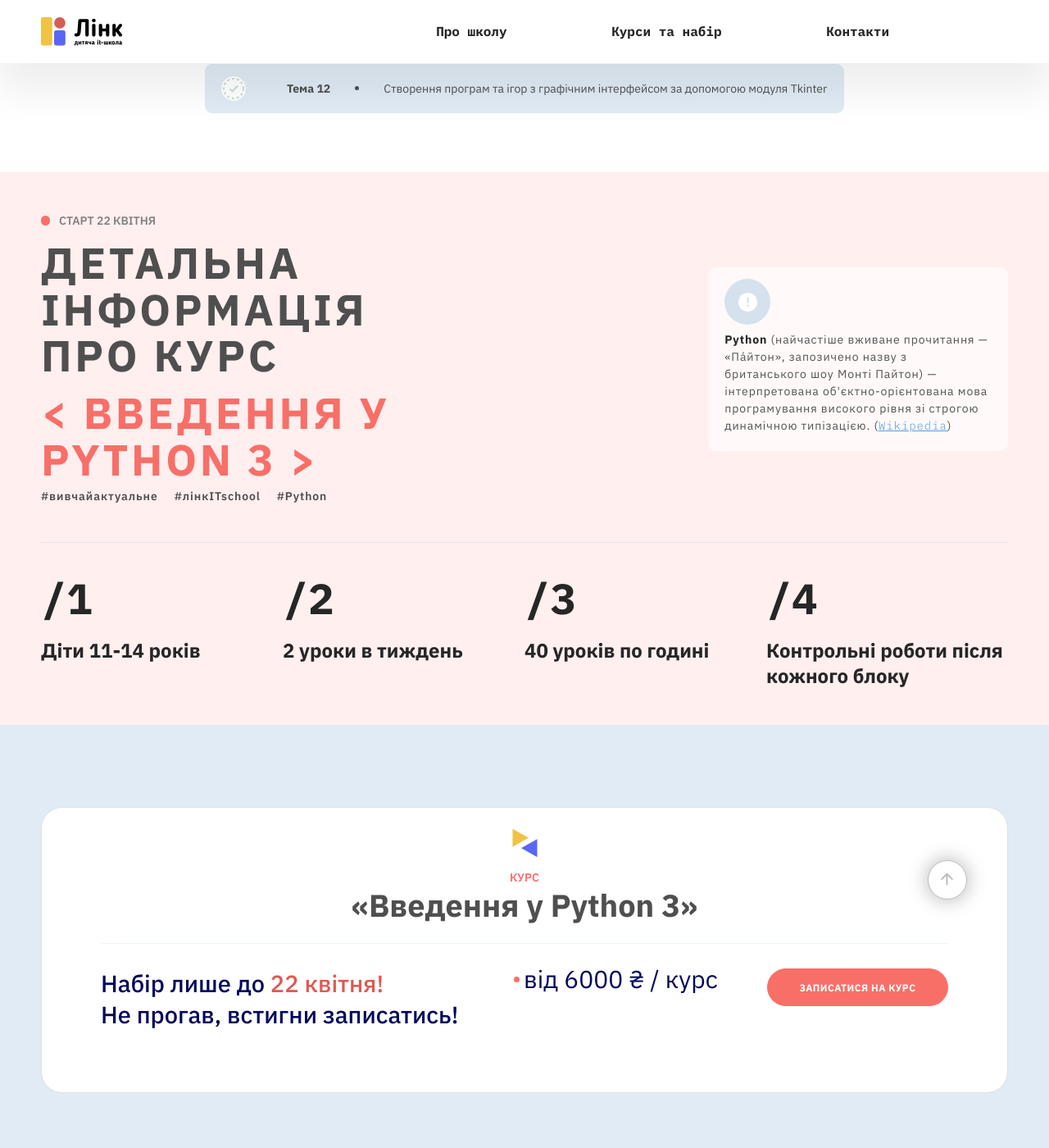
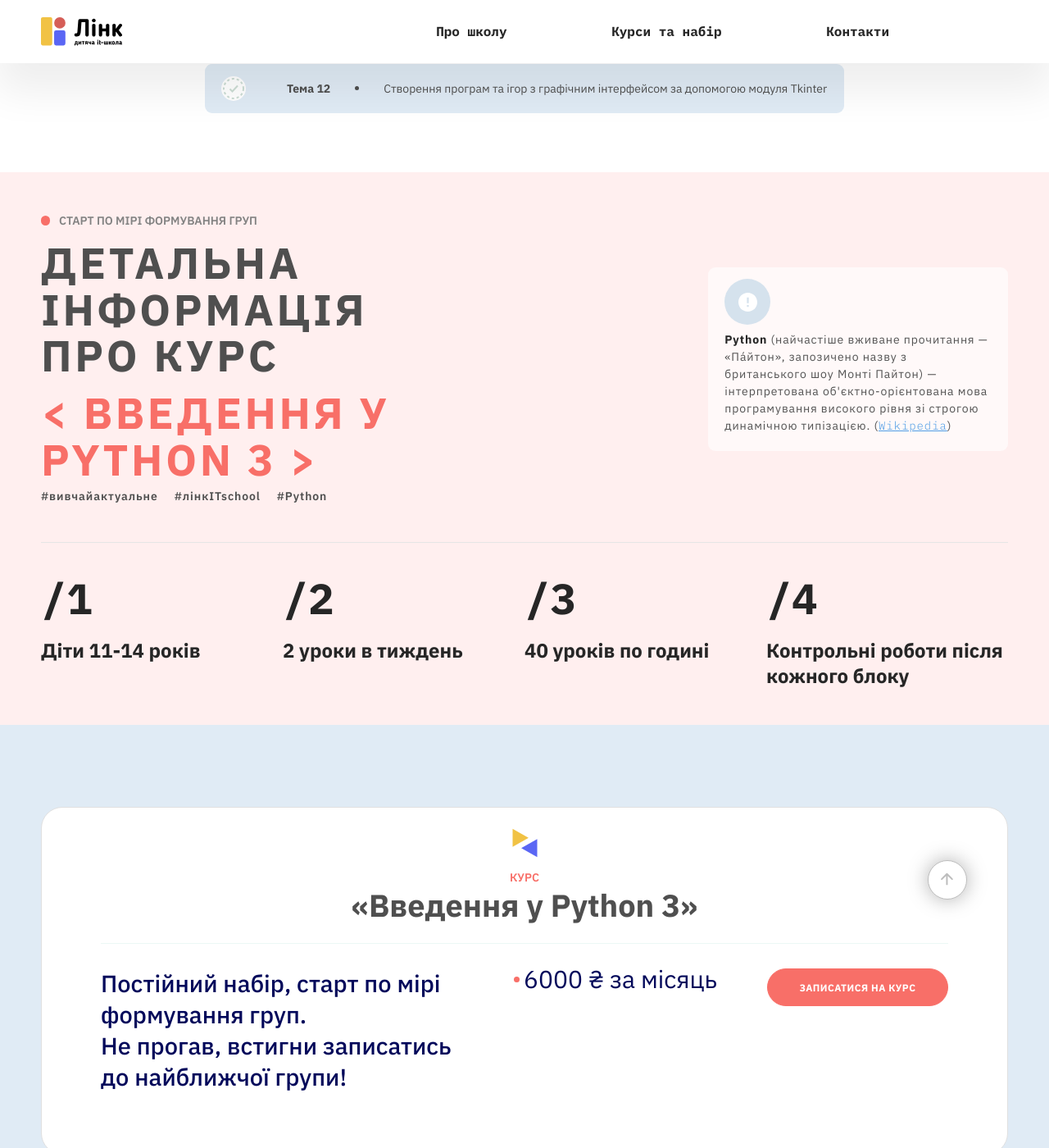
Before and after one commit to tfxoshchypok/linkit22, a Jekyll site: the page built from _courses/python3.html, in a window 1280 px wide and 1400 px high, scrolled down 1793 px. Shown: the whole window at 82% size. Built offline with Jekyll 4.4.1, drawn with Linux system fonts in a browser that asks for light colours; some of the changed text lies outside the part shown.

Commit message:
Update course.html

```diff
--- a/_layouts/course.html
+++ b/_layouts/course.html
@@ -5,7 +5,7 @@ layout: default
   <div class="wrapper">
     <div class="text-side">
       <p class="start-label">
-        Старт {{ page.start_at }}
+        Старт по мірі формування груп
       </p>
       <h1 class="default-title">
         Курс <br>
@@ -94,7 +94,7 @@ layout: default
       <div class="course-info-body__content">
         <div class="course-info-body__wrapper">
           <div class="start-label">
-            Старт {{ page.start_at }}
+            Старт по мірі формування груп
           </div>
           <h4 class="course-info-block__title">
             Детальна iнформацiя про курс
@@ -147,13 +147,13 @@ layout: default
       </p>
       <div class="price-card__footer">
         <div class="price-card__text">
-          Набiр лише  до <span class="red-text">{{ page.start_at }}! </span>
-          <br>Не прогав, встигни записатись!
+          Постійний набiр, старт по мірі формування груп.</span>
+          <br>Не прогав, встигни записатись до найближчої групи!
         </div>
         <div class="price-card__wrapper">
           <div class="price-card__price price-label">
             <div class="price-label__value">
-              від {{ page.price }} ₴ / курс
+              {{ page.price }} ₴ за місяць
             </div>
             <!--            <div class="price-label__payments">-->
             <!--              при оплаті <a class="price-label__switcher" href="#">одним платежем</a>-->
```
